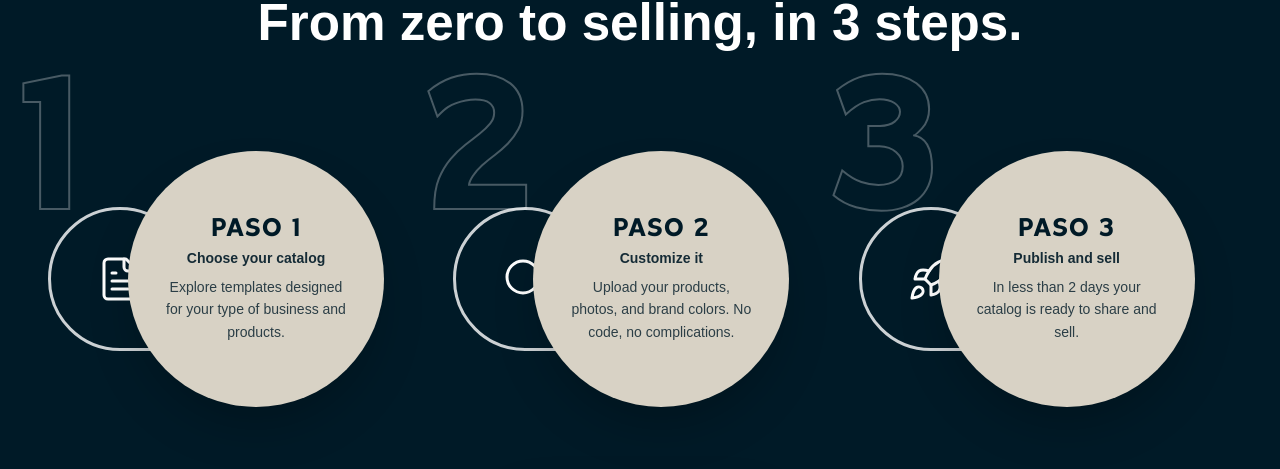
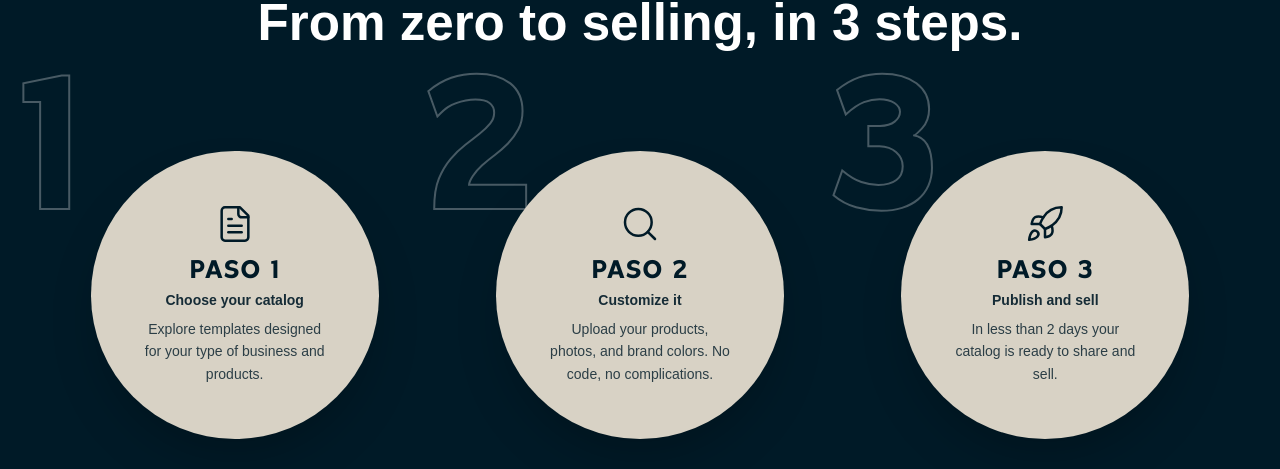
Before and after one commit to 482400494/mambawave, a React (Vite) app: page / in a window 1280 px wide. Shown: the part 2626-3095 px from the top of the page. Built offline with nearby package versions, Linux system fonts and the light colour scheme.

Commit message:
Remove the white droplet outlines from the 'How it works' steps and move icons inside the solid circles for a cleaner look

```diff
--- a/src/app/App.tsx
+++ b/src/app/App.tsx
@@ -228,9 +228,9 @@ function Home({ lang }: { lang: 'en' | 'es' }) {
           <div className="flex flex-col md:flex-row items-center justify-center gap-16 md:gap-4 lg:gap-8 mt-24 mb-16 w-full">
             {t.services.items.map((s: any, i: number) => {
               const icons = [
-                <FileText size={48} className="text-white stroke-[1.5]" />,
-                <Search size={48} className="text-white stroke-[1.5]" />,
-                <Rocket size={48} className="text-white stroke-[1.5]" />
+                <FileText size={40} className="text-[#001a27] stroke-[1.5] mb-3" />,
+                <Search size={40} className="text-[#001a27] stroke-[1.5] mb-3" />,
+                <Rocket size={40} className="text-[#001a27] stroke-[1.5] mb-3" />
               ];
               return (
                 <motion.div
@@ -249,23 +249,13 @@ function Home({ lang }: { lang: 'en' | 'es' }) {
                     {i + 1}
                   </div>
 
-                  {/* Droplet + Circle Container */}
-                  <div className="relative z-10 flex flex-col md:flex-row items-center w-full group">
-                    {/* Droplet Shape */}
+                  {/* Circle Container */}
+                  <div className="relative z-10 flex flex-col items-center justify-center w-full group">
+                    {/* Solid Circle */}
                     <div
-                      className="w-32 h-32 lg:w-36 lg:h-36 flex-shrink-0 flex items-center justify-center relative z-10 transition-transform group-hover:scale-105 duration-500 bg-transparent"
-                      style={{
-                        borderRadius: "50% 50% 0 50%",
-                        border: "3px solid rgba(255,255,255,0.8)"
-                      }}
+                      className="w-64 h-64 lg:w-72 lg:h-72 rounded-full flex flex-col justify-center items-center px-8 text-center relative z-20 bg-[#D8D2C5] text-[#001a27] shadow-2xl transition-all duration-500 group-hover:bg-[#E5DFD3] group-hover:scale-105"
                     >
                       {icons[i]}
-                    </div>
-
-                    {/* Solid Circle */}
-                    <div
-                      className="w-56 h-56 lg:w-64 lg:h-64 rounded-full flex flex-col justify-center items-center px-6 text-center relative z-20 -mt-10 md:mt-0 md:-ml-12 lg:-ml-16 bg-[#D8D2C5] text-[#001a27] shadow-2xl transition-all duration-500 group-hover:bg-[#E5DFD3] group-hover:scale-105"
-                    >
                       <h3 className="text-xl lg:text-2xl font-black mb-1 tracking-widest uppercase" style={{ fontFamily: "'UM Cloft', serif" }}>
                         Paso {i + 1}
                       </h3>
```
